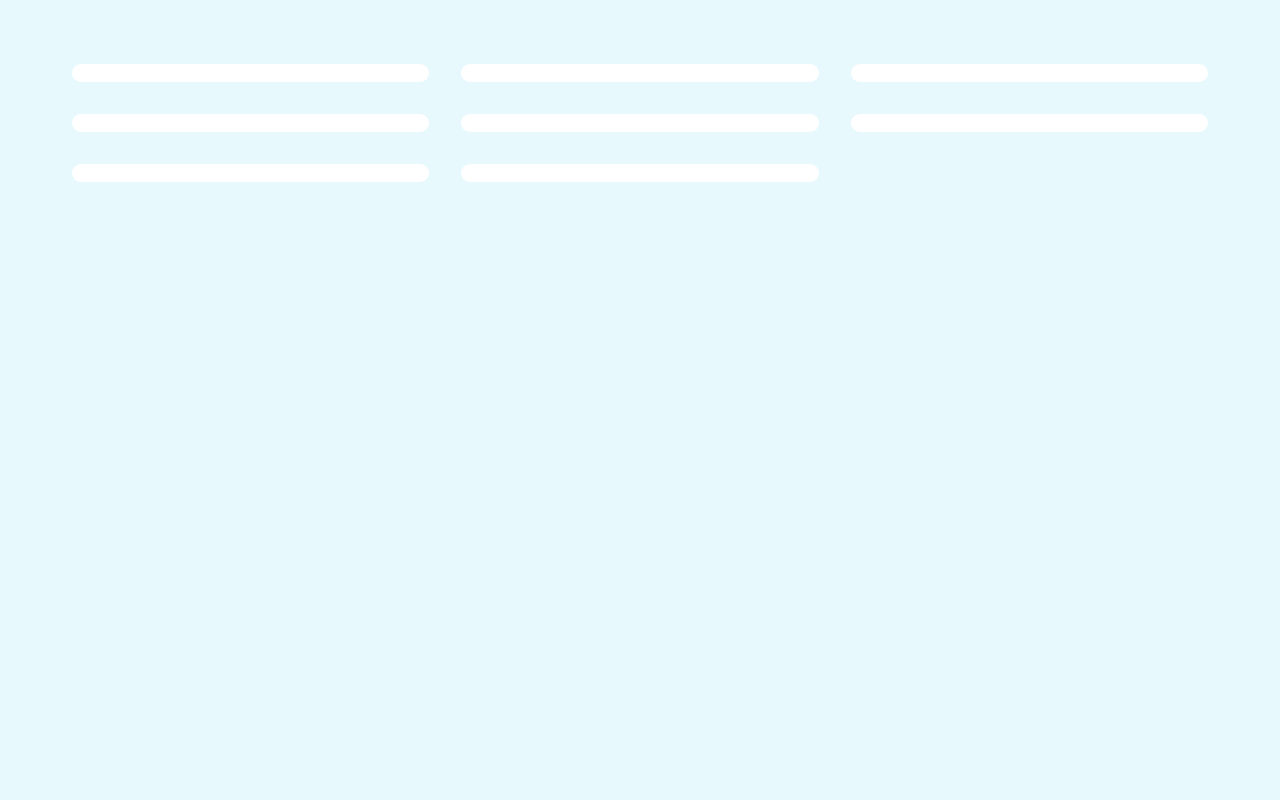
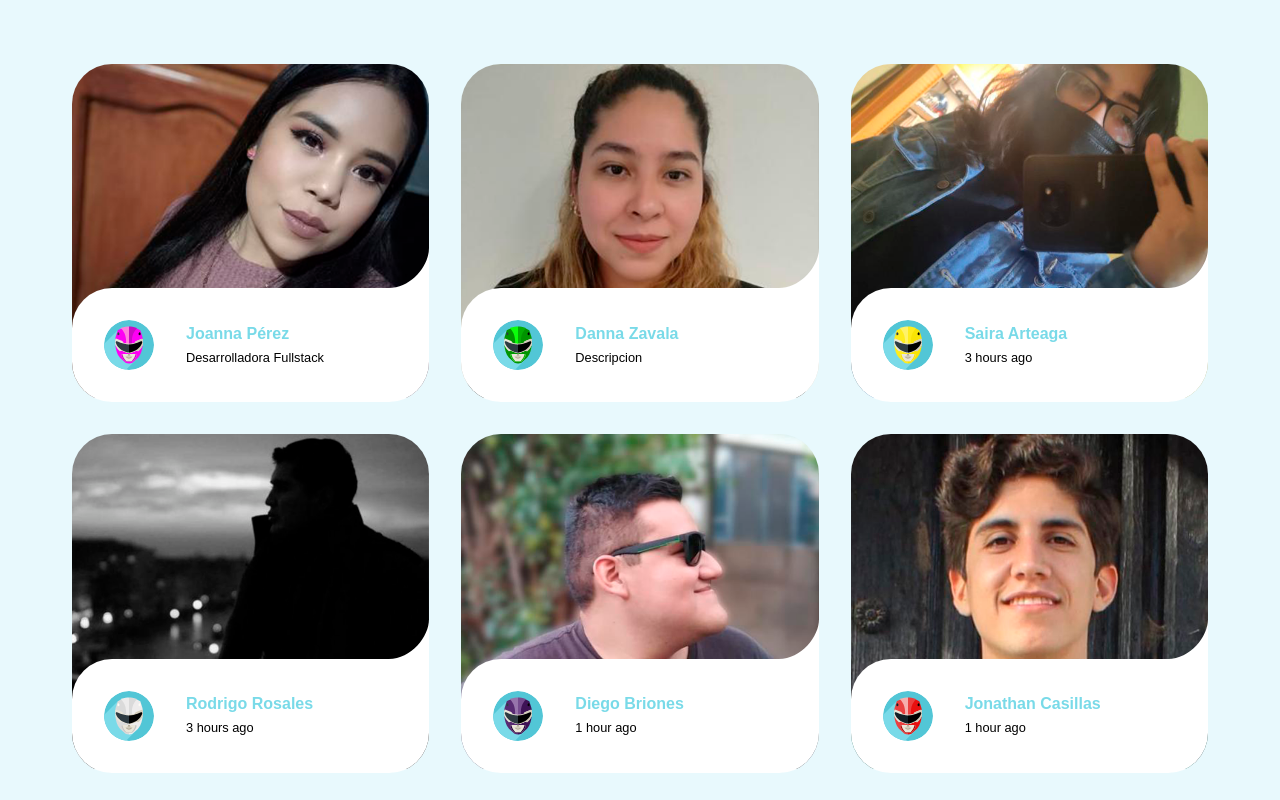
Before and after one commit to yaakov04/java-rangers, a plain HTML site: page AboutUs.html in a window 1280 px wide. Shown: the top 800 px of the page. Drawn offline with Linux system fonts and the light colour scheme; files that its build step writes are made by us from their sources.

Commit message:
cambiando rutas de html

```diff
--- a/AboutUs.html
+++ b/AboutUs.html
@@ -5,7 +5,7 @@
     <meta http-equiv="X-UA-Compatible" content="IE=edge">
     <meta name="viewport" content="width=device-width, initial-scale=1.0">
     <title>Document</title>
-    <link rel="stylesheet" href="/PROYECTO/java-rangers/assets/css/AboutUs.css">
+    <link rel="stylesheet" href="./assets/css/AboutUs.css">
 </head>
 <body>
 
@@ -13,11 +13,11 @@
 
         <li>
           <a href="" class="card">
-            <img src="/PROYECTO/java-rangers/assets/img/Joanna.png" class="card__image" alt="" />
+            <img src="./assets/img/Joanna.png" class="card__image" alt="" />
             <div class="card__overlay">
               <div class="card__header">
                 <svg class="card__arc" xmlns="http://www.w3.org/2000/svg"><path /></svg>
-                <img class="card__thumb" src="/PROYECTO/java-rangers/assets/img/Joanna.svg" alt="" />
+                <img class="card__thumb" src="./assets/img/Joanna.svg" alt="" />
                 <div class="card__header-text">
                   <h3 class="card__title">Joanna Pérez</h3>
                   <span class="card__status">Desarrolladora Fullstack</span>
@@ -30,11 +30,11 @@
 
         <li>
           <a href="" class="card">
-            <img src="/PROYECTO/java-rangers/assets/img/Danna.png" class="card__image" alt="" />
+            <img src="./assets/img/Danna.png" class="card__image" alt="" />
             <div class="card__overlay">
               <div class="card__header">
                 <svg class="card__arc" xmlns="http://www.w3.org/2000/svg"><path /></svg>
-                <img class="card__thumb" src="/PROYECTO/java-rangers/assets/img/Danna.svg" alt="" />
+                <img class="card__thumb" src="./assets/img/Danna.svg" alt="" />
                 <div class="card__header-text">
                   <h3 class="card__title">Danna Zavala</h3>
                   <span class="card__status">Descripcion</span>
@@ -47,11 +47,11 @@
 
         <li>
             <a href="" class="card">
-              <img src="/PROYECTO/java-rangers/assets/img/Saira.png" class="card__image" alt="" />
+              <img src="./assets/img/Saira.png" class="card__image" alt="" />
               <div class="card__overlay">
                 <div class="card__header">
                   <svg class="card__arc" xmlns="http://www.w3.org/2000/svg"><path /></svg>
-                  <img class="card__thumb" src="/PROYECTO/java-rangers/assets/img/saira.svg" alt="" />
+                  <img class="card__thumb" src="./assets/img/saira.svg" alt="" />
                   <div class="card__header-text">
                     <h3 class="card__title">Saira Arteaga</h3>
                     <span class="card__status">3 hours ago</span>
@@ -64,11 +64,11 @@
 
         <li>
           <a href="" class="card">
-            <img src="/PROYECTO/java-rangers/assets/img/Rodrigo.png" class="card__image" alt="" />
+            <img src="./assets/img/Rodrigo.png" class="card__image" alt="" />
             <div class="card__overlay">
               <div class="card__header">
                 <svg class="card__arc" xmlns="http://www.w3.org/2000/svg"><path /></svg>
-                <img class="card__thumb" src="/PROYECTO/java-rangers/assets/img/rodrigo.svg" alt="" />
+                <img class="card__thumb" src="./assets/img/rodrigo.svg" alt="" />
                 <div class="card__header-text">
                   <h3 class="card__title">Rodrigo Rosales</h3>
                   <span class="card__status">3 hours ago</span>
@@ -81,11 +81,11 @@
 
         <li>
             <a href="" class="card">
-              <img src="/PROYECTO/java-rangers/assets/img/Diego.png" class="card__image" alt="" />
+              <img src="./assets/img/Diego.png" class="card__image" alt="" />
               <div class="card__overlay">
                 <div class="card__header">
                   <svg class="card__arc" xmlns="http://www.w3.org/2000/svg"><path /></svg>
-                  <img class="card__thumb" src="/PROYECTO/java-rangers/assets/img/diego.svg" alt="" />
+                  <img class="card__thumb" src="./assets/img/diego.svg" alt="" />
                   <div class="card__header-text">
                     <h3 class="card__title">Diego Briones</h3>
                     <span class="card__status">1 hour ago</span>
@@ -98,11 +98,11 @@
 
         <li>
             <a href="" class="card">
-              <img src="/PROYECTO/java-rangers/assets/img/Jonathan.png" class="card__image" alt="" />
+              <img src="./assets/img/Jonathan.png" class="card__image" alt="" />
               <div class="card__overlay">
                 <div class="card__header">
                   <svg class="card__arc" xmlns="http://www.w3.org/2000/svg"><path /></svg>
-                  <img class="card__thumb" src="/PROYECTO/java-rangers/assets/img/jonatan.svg" alt="" />
+                  <img class="card__thumb" src="./assets/img/jonatan.svg" alt="" />
                   <div class="card__header-text">
                     <h3 class="card__title">Jonathan Casillas</h3>
                     <span class="card__status">1 hour ago</span>
@@ -116,11 +116,11 @@
 
         <li>
             <a href="" class="card">
-              <img src="/PROYECTO/java-rangers/assets/img/Hiram.png" class="card__image" alt="" />
+              <img src="./assets/img/Hiram.png" class="card__image" alt="" />
               <div class="card__overlay">
                 <div class="card__header">
                   <svg class="card__arc" xmlns="http://www.w3.org/2000/svg"><path /></svg>
-                  <img class="card__thumb" src="/PROYECTO/java-rangers/assets/img/Hiram.svg" alt="" />
+                  <img class="card__thumb" src="./assets/img/Hiram.svg" alt="" />
                   <div class="card__header-text">
                     <h3 class="card__title">Hiram Sánchez</h3>
                     <span class="card__status">1 hour ago</span>
@@ -133,11 +133,11 @@
 
         <li>
             <a href="" class="card">
-              <img src="/PROYECTO/java-rangers/assets/img/Miguel.png" class="card__image" alt="" />
+              <img src="./assets/img/Miguel.png" class="card__image" alt="" />
               <div class="card__overlay">
                 <div class="card__header">
                   <svg class="card__arc" xmlns="http://www.w3.org/2000/svg"><path /></svg>
-                  <img class="card__thumb" src="/PROYECTO/java-rangers/assets/img/Miguel.svg" alt="" />
+                  <img class="card__thumb" src="./assets/img/Miguel.svg" alt="" />
                   <div class="card__header-text">
                     <h3 class="card__title">Miguel Angel Anaya</h3>
                     <span class="card__status">1 hour ago</span>
```
